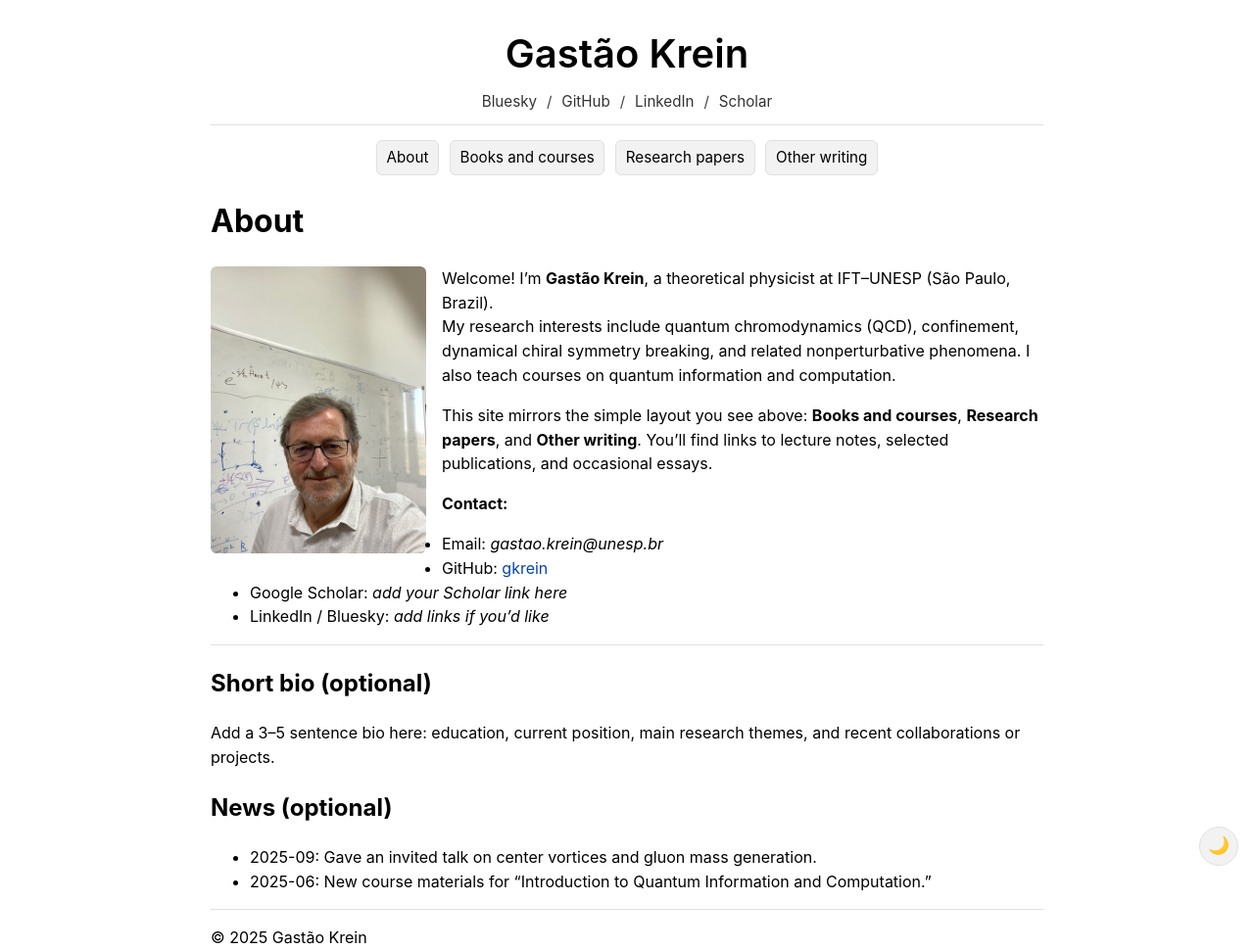
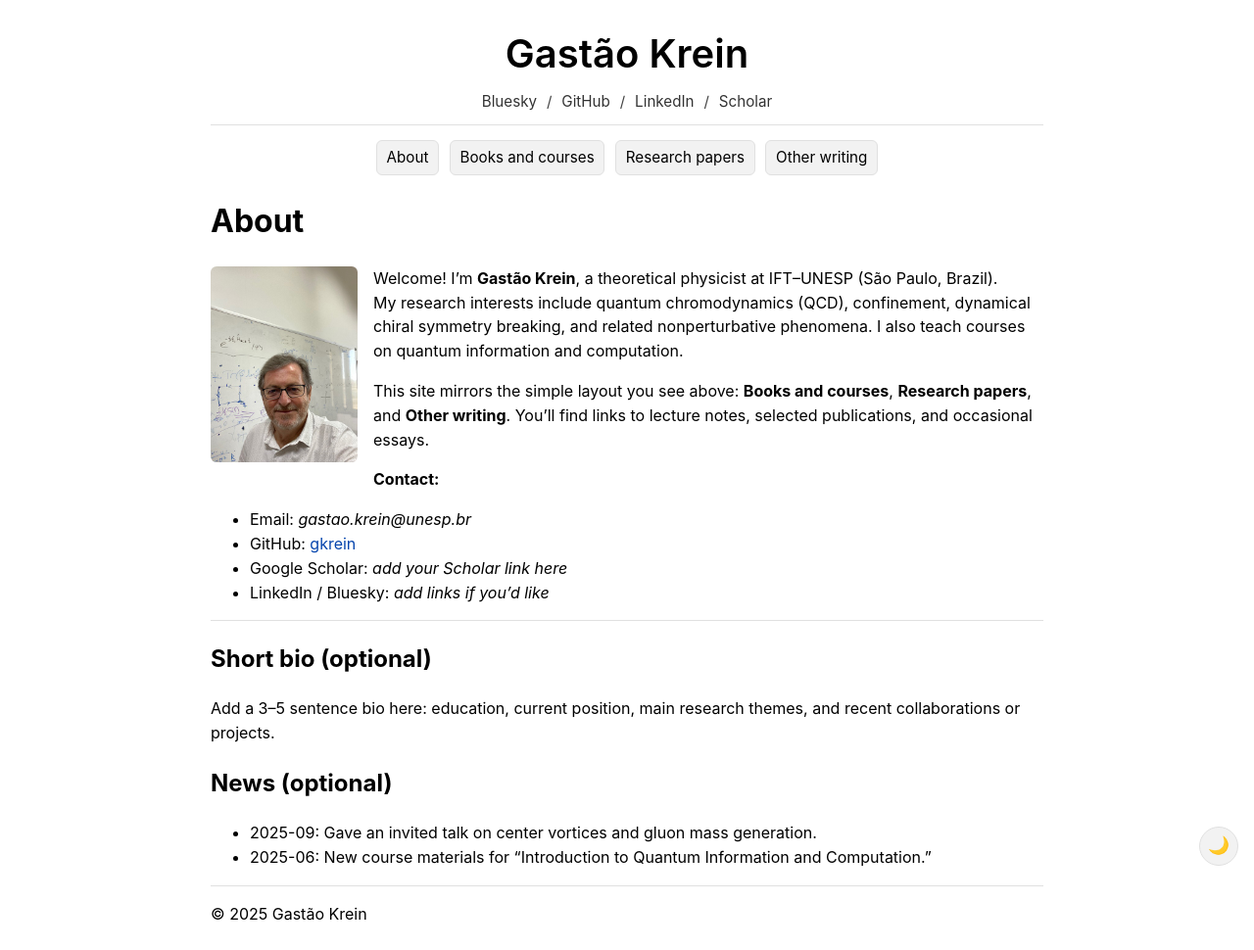
Before and after one commit to gkrein/gkrein.github.io, a Jekyll site: the page built from index.md, in a window 1280 px wide. Shown: the whole page at 98% size. Built offline with Jekyll 4.4.1, drawn with Linux system fonts in a browser that asks for light colours; after the commit the page ends 945 px from its top, so only the background shows below that.

Commit message:
Update index.md

```diff
--- a/index.md
+++ b/index.md
@@ -5,7 +5,7 @@ title: About
 
 # About
 
-<img src="/assets/images/gkrein.jpg" alt="Photo of Gastão Krein" style="max-width: 220px; float: left; margin: 0 1rem 1rem 0; border-radius: 6px;">
+<img src="/assets/images/gkrein.jpg" alt="Photo of Gastão Krein" style="max-width: 150px; float: left; margin: 0 1rem 1rem 0; border-radius: 6px;">
 
 Welcome! I’m **Gastão Krein**, a theoretical physicist at IFT–UNESP (São Paulo, Brazil).
 My research interests include quantum chromodynamics (QCD), confinement, dynamical chiral symmetry breaking, and related nonperturbative phenomena. I also teach courses on quantum information and computation.
```
